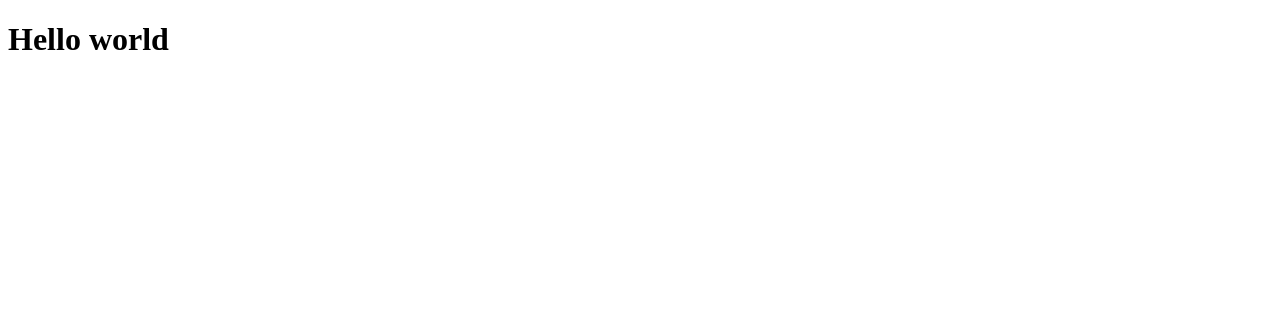
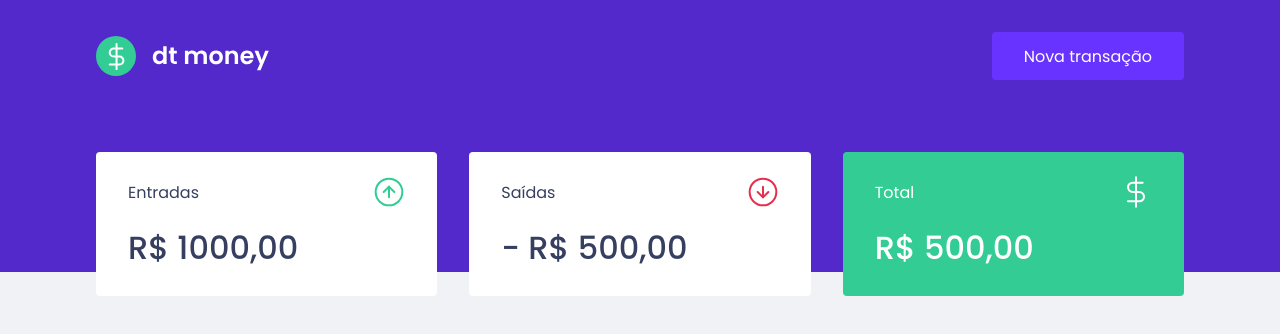
Before and after one commit to gitirana/Ignite, a React (Create React App) app in the folder nivel-2/dtmoney/: page / in a window 1280 px wide. Shown: the top 334 px of the page. Built offline with nearby package versions, Linux system fonts and the light colour scheme.

Commit message:
feature: starting dashboard and summary components

```diff
--- a/nivel-2/dtmoney/public/index.html
+++ b/nivel-2/dtmoney/public/index.html
@@ -8,7 +8,7 @@
 
     <link rel="shortcut icon" href="favicon.ico" type="image/x-icon" />
     <link
-      href="https://fonts.googleapis.com/css2?family=Poppins:wght@400;600&display=swap"
+      href="https://fonts.googleapis.com/css2?family=Poppins:wght@400;500;600&display=swap"
       rel="stylesheet"
     />
 
--- a/nivel-2/dtmoney/src/App.tsx
+++ b/nivel-2/dtmoney/src/App.tsx
@@ -1,7 +1,13 @@
+import { Dashboard } from "./components/Dashboard";
+import { Header } from "./components/Header";
+import { GlobalStyle } from "./styles/global";
+
 export function App() {
   return (
-    <div className="App">
-      <h1>Hello world</h1>
-    </div>
+    <>
+      <Header />
+      <Dashboard />
+      <GlobalStyle />
+    </>
   );
 }
--- /dev/null
+++ b/nivel-2/dtmoney/src/components/Dashboard/index.tsx
@@ -0,0 +1,10 @@
+import { Summary } from "../Summary";
+import { Container } from "./styles";
+
+export function Dashboard() {
+  return (
+    <Container>
+      <Summary />
+    </Container>
+  );
+}
--- /dev/null
+++ b/nivel-2/dtmoney/src/components/Dashboard/styles.ts
@@ -0,0 +1,7 @@
+import styled from "styled-components";
+
+export const Container = styled.main`
+  max-width: 1120px;
+  margin: 0 auto;
+  padding: 2.5rem 1rem;
+`;
--- /dev/null
+++ b/nivel-2/dtmoney/src/components/Summary/index.tsx
@@ -0,0 +1,34 @@
+import { Container } from "./styles";
+import incomeImg from "../../assets/income.svg";
+import outcomeImg from "../../assets/outcome.svg";
+import totalImg from "../../assets/total.svg";
+
+export function Summary() {
+  return (
+    <Container>
+      <div>
+        <header>
+          <p>Entradas</p>
+          <img src={incomeImg} alt="Entradas" />
+        </header>
+        <strong>R$ 1000,00</strong>
+      </div>
+
+      <div>
+        <header>
+          <p>Saídas</p>
+          <img src={outcomeImg} alt="Saídas" />
+        </header>
+        <strong>- R$ 500,00</strong>
+      </div>
+
+      <div className="highlight-background">
+        <header>
+          <p>Total</p>
+          <img src={totalImg} alt="Total" />
+        </header>
+        <strong>R$ 500,00</strong>
+      </div>
+    </Container>
+  );
+}
--- /dev/null
+++ b/nivel-2/dtmoney/src/components/Summary/styles.ts
@@ -0,0 +1,35 @@
+import styled from "styled-components";
+
+export const Container = styled.div`
+  display: grid;
+  grid-template-columns: repeat(3, 1fr);
+  gap: 2rem;
+  margin-top: -10rem;
+
+  div {
+    background: var(--shape);
+    padding: 1.5rem 2rem;
+    border-radius: 0.25rem;
+
+    color: var(--text-title);
+
+    header {
+      display: flex;
+      align-items: center;
+      justify-content: space-between;
+    }
+
+    strong {
+      display: block;
+      margin-top: 1rem;
+      font-size: 2rem;
+      font-weight: 500;
+      line-height: 3rem;
+    }
+
+    &.highlight-background {
+      background: var(--green);
+      color: #fff;
+    }
+  }
+`;
--- a/nivel-2/dtmoney/src/styles/global.ts
+++ b/nivel-2/dtmoney/src/styles/global.ts
@@ -3,6 +3,7 @@
 export const GlobalStyle = createGlobalStyle`
   :root {
     --red: #e52e4d;
+    --green: #33cc95;
     --blue: #5429cc;
 
     --blue-light: #6933ff;
@@ -31,7 +32,7 @@
   }
 
   body {
-    background: var(---background);
+    background: var(--background);
     -webkit-font-smoothing: antialiased;
   }
 
```
